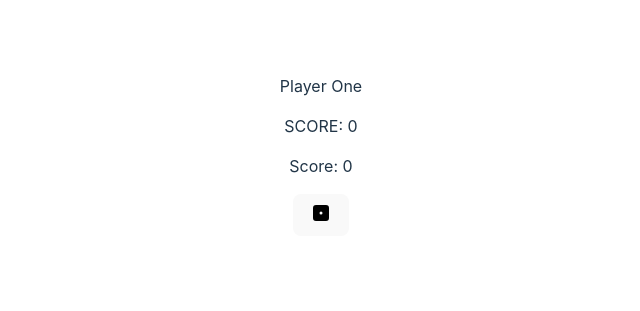
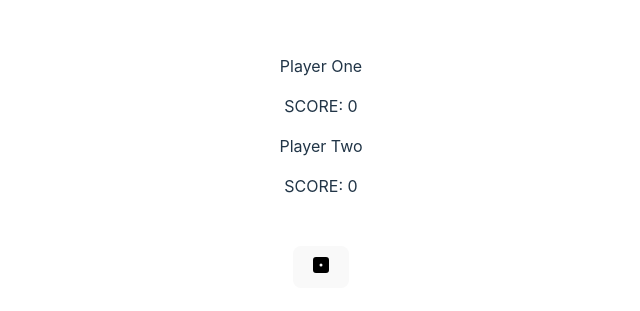
Before and after one commit to Kanin60/scottish-disco, a React (Vite) app: page / in a window 1280 px wide. Shown: the part 253-564 px from the top of the page, without its empty margins (319-959 px from the left). Built offline with nearby package versions, Linux system fonts and the light colour scheme.

Commit message:
Spillet virker

```diff
--- a/src/App.jsx
+++ b/src/App.jsx
@@ -7,6 +7,7 @@ function App() {
   const [playerOne, setPlayerOne] = useState(0)
   const [playerTwo, setPlayerTwo] = useState(0)
   const [lastPlayer, setLastPlayer] = useState(false)
+  const [winner, setWinner] = useState("")
   const [count, setCount] = useState(1)
 
   const randomNumber = (min, max) =>{
@@ -15,6 +16,12 @@ function App() {
   }
 
   const kastTerning = () => {
+    if(playerOne >= 10 || playerTwo >= 10){
+      setPlayerOne(0)
+      setPlayerTwo(0)
+
+      return
+    }
     const number = randomNumber(1, 6)
     setCount(number)
     sammenlagtScore(number)
@@ -22,19 +29,38 @@ function App() {
 console.log(count);
 
   const sammenlagtScore = (number) => {
+    if(lastPlayer){
+      setLastPlayer(!lastPlayer)
       setPlayerOne(playerOne + number)
+    } else {
+
+      setPlayerTwo(playerTwo + number)
+      setLastPlayer(!lastPlayer)
+    }
+    if(playerOne + number >= 10 ){
+      setWinner("player 1 har vundet")
+    }
+    if(playerTwo + number >= 10){
+      setWinner("player 2 har vundet")
+    }
   }
 
   return (
     <>
-
+        <DiceButton KastTerning={kastTerning} eyes={count} score={playerOne}>
           <div className="card">
+            {winner && <p>{winner}</p>}
             <div>
                 <p>Player One</p>
                 <p>SCORE: {playerOne}</p>
             </div>
-        <DiceButton KastTerning={kastTerning} eyes={count} score={playerOne} />
+            <div>
+                <p>Player Two</p>
+                <p>SCORE: {playerTwo}</p>
             </div>
+          </div>
+        </DiceButton>
+
     </>
   )
 }
--- a/src/components/DiceButton/DiceButton.jsx
+++ b/src/components/DiceButton/DiceButton.jsx
@@ -1,11 +1,11 @@
 import React from 'react'
 import Dice from './Dice'
 
-export default function DiceButton({score, eyes, KastTerning}) {
+export default function DiceButton({score, eyes, KastTerning, children}) {
 
   return (
     <div>
-        <p>Score: {score}</p>
+        {children}
         <button
         onClick={() => KastTerning()}
         >
```
Also changed, not shown: 1 other file (tests, documents, lock files or other folders). Lines whose indentation alone changed are shown as unchanged.
